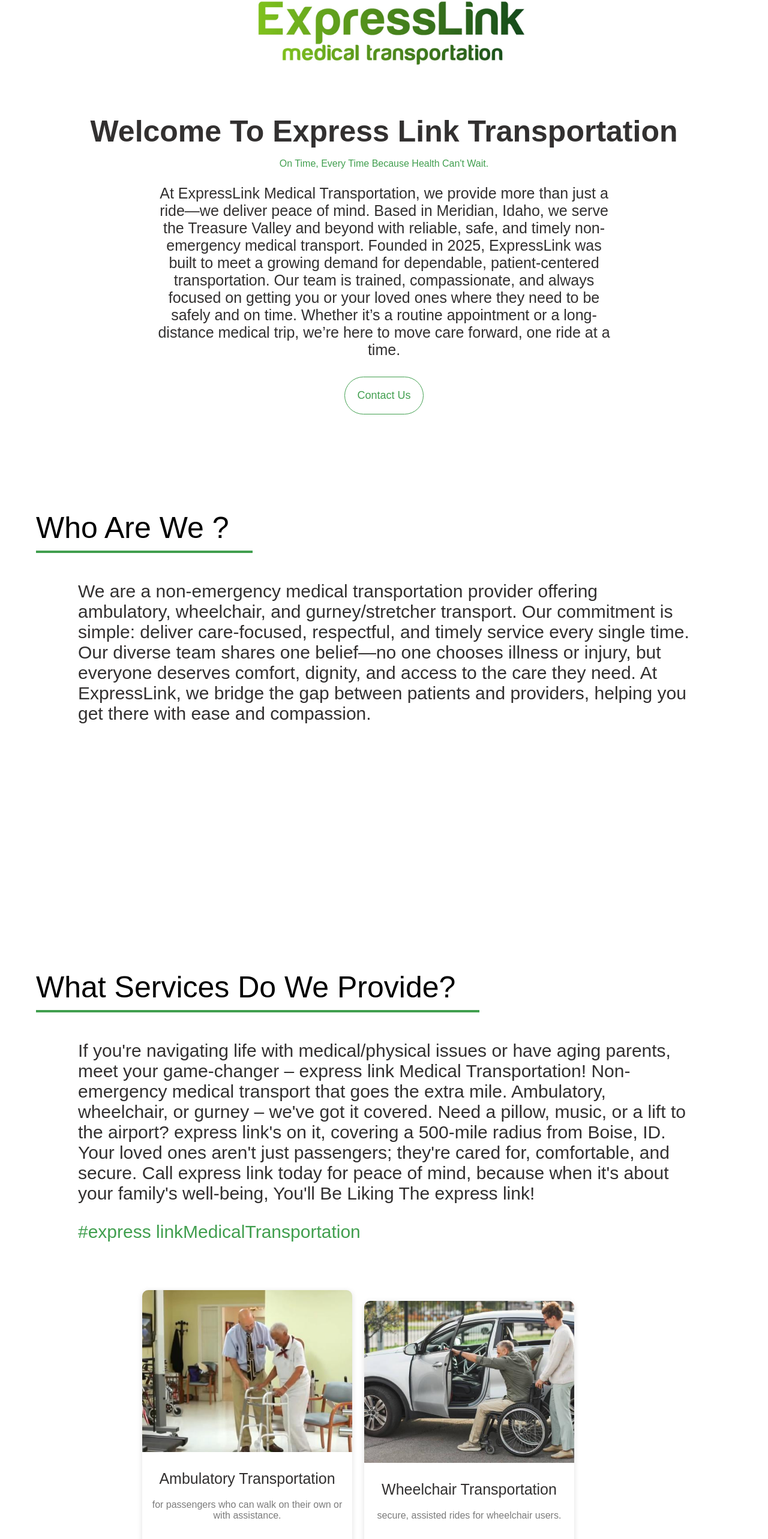
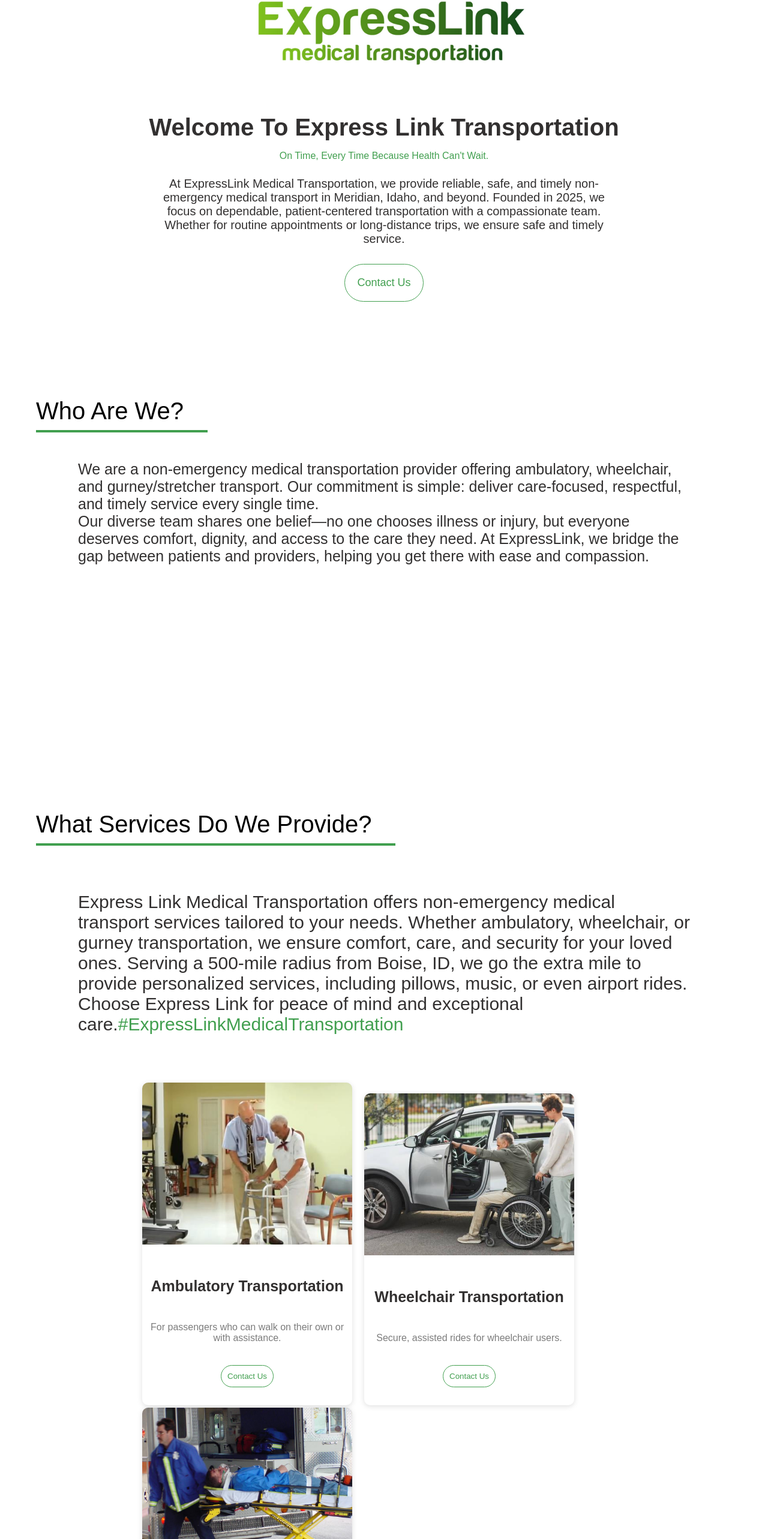
Before and after one commit to tycoon250/express-link, a Next.js app: page / in a window 1280 px wide. Shown: the part 190-2756 px from the top of the page at 60% size. Built offline with nearby package versions, Linux system fonts and the light colour scheme.

Commit message:
text stuff

```diff
--- a/pages/components/about.js
+++ b/pages/components/about.js
@@ -3,16 +3,20 @@ import React from 'react';
 const About = () => {
     return (
         <div className='w-100 p-40p bp-10p-resp bsbb' id='about'>
+            {/* Section Header */}
             <div className='w-100 p-20p bsbb'>
-                <span className='py-10p pr-40p bb-4-s-theme capitalize fs-50p'>Who are we ?</span>
+                <span className='py-10p pr-40p bb-4-s-theme capitalize fs-40p'>Who are we?</span>
             </div>
+
+            {/* Description Section */}
             <div className='w-90 bfull-resp h-a m-a px-30p py-40p bp-20p-resp bsbb'>
-                <span className='ddgray fs-30p'>
-                We are a non-emergency medical transportation provider offering ambulatory, wheelchair, and gurney/stretcher transport. Our commitment is simple: deliver care-focused, respectful, and timely service every single time.<br/>
-                Our diverse team shares one belief—no one chooses illness or injury, but everyone deserves comfort, dignity, and access to the care they need. At ExpressLink, we bridge the gap between patients and providers, helping you get there with ease and compassion.
+                <span className='ddgray fs-25p'>
+                    We are a non-emergency medical transportation provider offering ambulatory, wheelchair, and gurney/stretcher transport. Our commitment is simple: deliver care-focused, respectful, and timely service every single time.<br />
+                    Our diverse team shares one belief—no one chooses illness or injury, but everyone deserves comfort, dignity, and access to the care they need. At ExpressLink, we bridge the gap between patients and providers, helping you get there with ease and compassion.
                 </span>
+            </div>
 
-            </div>
+            {/* Placeholder for Additional Content */}
             <div className='w-100 p-10p bsbb'>
                 <div className='w-90 m-a'>
                     <span className='w-100 h-250p bsbb c-gray block'></span>
--- a/pages/components/home.js
+++ b/pages/components/home.js
@@ -6,29 +6,24 @@ const HomePage = () => {
         <div id='home'>
             <div className='w-100 h-250p p-10p bsbb'>
                 <span className='w-100 h-100 center'>
-                    <img src="/assets/logo-nav.png"  className='contain w-500p h-250p bh-a-resp bfull-resp'/>
+                    <img src="/assets/logo-nav.png" className='contain w-500p h-250p bh-a-resp bfull-resp' />
                 </span>
             </div>
             <div className='w-100 h-a p-10p bsbb'>
                 <div className='w-100 h-a center'>
-                    <span className='center fs-50p ddgray bold-2 oswald capitalize'>Welcome to express link transportation</span>
-                    <p className='theme capitalize nunito'>on time, every time because health can't wait.</p>
+                    <span className='center fs-40p ddgray bold-2 oswald capitalize'>Welcome to Express Link Transportation</span>
+                    <p className='theme capitalize nunito'>On time, every time because health can't wait.</p>
                 </div>
             </div>
             <div className='text-content'>
                 <div className='center w-60 m-a bfull-resp'>
-                    <span className='ddgray fs-25p'>
-                    At ExpressLink Medical Transportation, we provide more than just a ride—we deliver peace of mind. Based in Meridian, Idaho, we serve the Treasure Valley and beyond with reliable, safe, and timely non-emergency medical transport.
-                    Founded in 2025, ExpressLink was built to meet a growing demand for dependable, patient-centered transportation. Our team is trained, compassionate, and always focused on getting you or your loved ones where they need to be safely and on time.
-                    Whether it’s a routine appointment or a long-distance medical trip, we’re here to move care forward, one ride at a time.
+                    <span className='ddgray fs-20p'>
+                        At ExpressLink Medical Transportation, we provide reliable, safe, and timely non-emergency medical transport in Meridian, Idaho, and beyond. Founded in 2025, we focus on dependable, patient-centered transportation with a compassionate team. Whether for routine appointments or long-distance trips, we ensure safe and timely service.
                     </span>
-                    <div className='w-100 h-a center py-30p mb-70p bsbb bsbb'>
+                    <div className='w-100 h-a center py-30p mb-70p bsbb'>
                         <a href="#contact" className='td-none hover-2'>
-                          <button className='capitalize bc-white b-1-s-theme theme br-40p p-20p hover-2 fs-18p'>Contact us</button>
+                            <button className='capitalize bc-white b-1-s-theme theme br-40p p-20p hover-2 fs-18p'>Contact us</button>
                         </a>
-                        <span>
-
-                        </span>
                     </div>
                 </div>
             </div>
--- a/pages/components/reviews.js
+++ b/pages/components/reviews.js
@@ -4,35 +4,19 @@ const Reviews = () => {
     return (
         <div className='w-100 p-40p bp-10p-resp bsbb' id='reviews'>
             <div className='w-100 p-20p bsbb mb-40p'>
-                <span className='py-10p pr-40p bb-4-s-theme capitalize fs-50p'>A fiew customer reviews.</span>
-            </div>
-            <div>
-                <div className='w-90 bfull-resp h-a m-a px-30p py-40p bp-20p-resp bsbb my-10p'>
-                    <span className='ddgray fs-20p'>
-                    I want to recognize and recommend this excellent, medical transport company, express link Medical Transportation Company,  based in Meridian, Idaho.  Recently, my elderly father had been hospitalized in Boise, Idaho.  My father lives over 150 miles away from that hospital.  I live out of state.  Because of the Coronavirus Pandemic, I was unable to travel to Idaho, to care for my father.  Relatively quickly, I needed to locate a safe and dependable, medical transport company to drive my father home.  I found the express link Medical Transportation Company on-line.  express link Representative, Craig, worked diligently with me via text & cell calls, from pre-trip, through mid-trip, and to destination arrival.  As an anxious daughter unable to be at her father’s side, and during a Pandemic, I will always be grateful to Craig for his humanity and kindness  ; and, for working well beyond professional expectations.  Moreover, this company employs a thoroughly analyzed Coronavirus Protocol, designed to ensure their passenger/ patient’s safety, and their drivers.  Bravo, express link!!  Thank you all, for your supreme service.
-                    </span>
-
-                </div>
-                <div className='w-100 p-10p bsbb center'>
-                    <div className='w-90 m-a'>
-                        <span className='theme fs-16p'>Kathleen
-                        A greatly, thankful daughter.</span>
-                    </div>
-                </div>
+                <span className='py-10p pr-40p bb-4-s-theme capitalize fs-50p'>A few customer reviews.</span>
             </div>
             <div>
                 <div className='w-90 bfull-resp h-a m-a px-30p py-40p bp-20p-resp bsbb'>
                     <span className='ddgray fs-20p'>
-                    These folks are seriously such blessings. I was facing getting out of the hospital with absolutely no way home. They took the time and love in their hearts to take me home. The beautiful story behind this company is amazing. So many people need the help this company offers and sadly there’s hardly any out there. But Express Link Transportation is out there willing to help any and everyone. If anyone needs medical transport to appointments, to or from the hospital etc they are the best out there. Not only are doing something amazing the people behind it are such generous beautiful loving people. I don’t know what I would have done without them. I recommend them 100%. Thank you for everything. I am so blessed by your generosity!
+                    Express Link Transportation is praised for their generosity and dedication to helping people in need of medical transport. A customer shares their heartfelt gratitude for being taken home from the hospital when they had no other options, highlighting the company's kindness and the amazing story behind their mission.
                     </span>
-
                 </div>
                 <div className='w-100 p-10p bsbb center'>
                     <div className='w-90 m-a'>
                         <span className='theme fs-16p'>Becca</span>
                     </div>
                 </div>
-
             </div>
         </div>
     );
--- a/pages/components/services.js
+++ b/pages/components/services.js
@@ -4,75 +4,71 @@ const Services = () => {
     return (
         <div className='w-100 p-40p bp-10p-resp bsbb' id='features'>
             <div className='w-100 p-20p bsbb'>
-                <span className='py-10p pr-40p bb-4-s-theme capitalize fs-50p'>
-                What Services Do we Provide?</span>
+                <span className='py-10p pr-40p bb-4-s-theme capitalize fs-40p'>
+                    What Services Do We Provide?
+                </span>
             </div>
             <div className='w-90 bfull-resp h-a m-a px-30p py-40p bp-20p-resp bsbb'>
-                <span className='ddgray fs-30p'>
-                If you're navigating life with medical/physical issues or have aging parents, meet your game-changer – express link Medical Transportation!  Non-emergency medical transport that goes the extra mile. Ambulatory, wheelchair, or gurney – we've got it covered. Need a pillow, music, or a lift to the airport? express link's on it, covering a 500-mile radius from Boise, ID. Your loved ones aren't just passengers; they're cared for, comfortable, and secure.  Call express link today for peace of mind, because when it's about your family's well-being, You'll Be Liking The express link!
-                <p className='theme'>#express linkMedicalTransportation</p>
-                </span>
-
+                <p className='ddgray fs-30p'>
+                    Express Link Medical Transportation offers non-emergency medical transport services tailored to your needs. Whether ambulatory, wheelchair, or gurney transportation, we ensure comfort, care, and security for your loved ones. Serving a 500-mile radius from Boise, ID, we go the extra mile to provide personalized services, including pillows, music, or even airport rides. Choose Express Link for peace of mind and exceptional care.
+                    <span className='theme'>#ExpressLinkMedicalTransportation</span>
+                </p>
             </div>
             <div className='w-100 p-10p bsbb'>
                 <div className='w-70 m-a bfull-resp'>
                     <div className='w-100 iblock'>
+                        {/* Ambulatory Transportation */}
                         <div className='iblock mx-10p bsbb bfull-resp bm-a-resp bp-y-10p-resp'>
                             <div className='card-1 br-10p ovh p-r iblock w-350p bsbb bfull-resp'>
                                 <div className='w-100 h-100'>
                                     <div className='w-100 h-270p bc-dgray'>
-                                        <img src='../assets/ambulatory.jpg' className='cover w-100 h-100'/>
+                                        <img src='../assets/ambulatory.jpg' alt='Ambulatory Transportation' className='cover w-100 h-100'/>
                                     </div>
                                     <div className='w-100 center p-10p bsbb'>
                                         <div className='py-20p'>
-                                            <span className='fs-25p capitalize ddgray'>Ambulatory Transportation</span>
-                                            <span className='fs-16p dgray block py-20p'>for passengers who can walk on their own or with assistance.</span>
-                                            <p className='theme'>
-                                                <a href="#contact" className='td-none hover-2'>
-                                                    <button className='capitalize bc-white b-1-s-theme theme br-20p p-10p hover-2'>Contact us</button>
-                                                    </a>
-                                            </p>
+                                            <h3 className='fs-25p capitalize ddgray'>Ambulatory Transportation</h3>
+                                            <p className='fs-16p dgray block py-20p'>For passengers who can walk on their own or with assistance.</p>
+                                            <a href="#contact" className='td-none hover-2'>
+                                                <button className='capitalize bc-white b-1-s-theme theme br-20p p-10p hover-2'>Contact Us</button>
+                                            </a>
                                         </div>
                                     </div>
                                 </div>
                             </div>
                         </div>
+                        {/* Wheelchair Transportation */}
                         <div className='iblock mx-10p bsbb bfull-resp bm-a-resp bp-y-10p-resp'>
                             <div className='card-1 br-10p ovh p-r iblock w-350p bsbb bfull-resp'>
                                 <div className='w-100 h-100'>
                                     <div className='w-100 h-270p bc-dgray'>
-                                    <img src='../assets/wheel-chair.jpg' className='cover w-100 h-100'/>
+                                        <img src='../assets/wheel-chair.jpg' alt='Wheelchair Transportation' className='cover w-100 h-100'/>
                                     </div>
                                     <div className='w-100 center p-10p bsbb'>
                                         <div className='py-20p'>
-                                            <span className='fs-25p capitalize ddgray'>Wheelchair Transportation</span>
-                                            <span className='fs-16p dgray block py-20p'>secure, assisted rides for wheelchair users.</span>
-                                            <p className='theme'>
+                                            <h3 className='fs-25p capitalize ddgray'>Wheelchair Transportation</h3>
+                                            <p className='fs-16p dgray block py-20p'>Secure, assisted rides for wheelchair users.</p>
                                             <a href="#contact" className='td-none hover-2'>
-                                                <button className='capitalize bc-white b-1-s-theme theme br-20p p-10p hover-2'>Contact us</button>
-                                                </a>
-                                            </p>
+                                                <button className='capitalize bc-white b-1-s-theme theme br-20p p-10p hover-2'>Contact Us</button>
+                                            </a>
                                         </div>
                                     </div>
                                 </div>
                             </div>
                         </div>
+                        {/* Gurney/Stretcher Transportation */}
                         <div className='iblock mx-10p bsbb bfull-resp bm-a-resp bp-y-10p-resp'>
                             <div className='card-1 br-10p ovh p-r iblock w-350p bsbb bfull-resp'>
                                 <div className='w-100 h-100'>
                                     <div className='w-100 h-270p bc-dgray'>
-                                    <img src='../assets/gurney.jpg' className='cover w-100 h-100'/>
-
+                                        <img src='../assets/gurney.jpg' alt='Gurney Transportation' className='cover w-100 h-100'/>
                                     </div>
                                     <div className='w-100 center p-10p bsbb'>
                                         <div className='py-20p'>
-                                            <span className='fs-25p capitalize ddgray'>Gurney/Stretcher Transportation</span>
-                                            <span className='fs-16p dgray block py-20p'>for clients who require transport lying down.</span>
-                                            <p className='theme'>
+                                            <h3 className='fs-25p capitalize ddgray'>Gurney/Stretcher Transportation</h3>
+                                            <p className='fs-16p dgray block py-20p'>For clients who require transport lying down.</p>
                                             <a href="#contact" className='td-none hover-2'>
-                                                <button className='capitalize bc-white b-1-s-theme theme br-20p p-10p hover-2'>Contact us</button>
-                                                </a>
-                                            </p>
+                                                <button className='capitalize bc-white b-1-s-theme theme br-20p p-10p hover-2'>Contact Us</button>
+                                            </a>
                                         </div>
                                     </div>
                                 </div>
```
